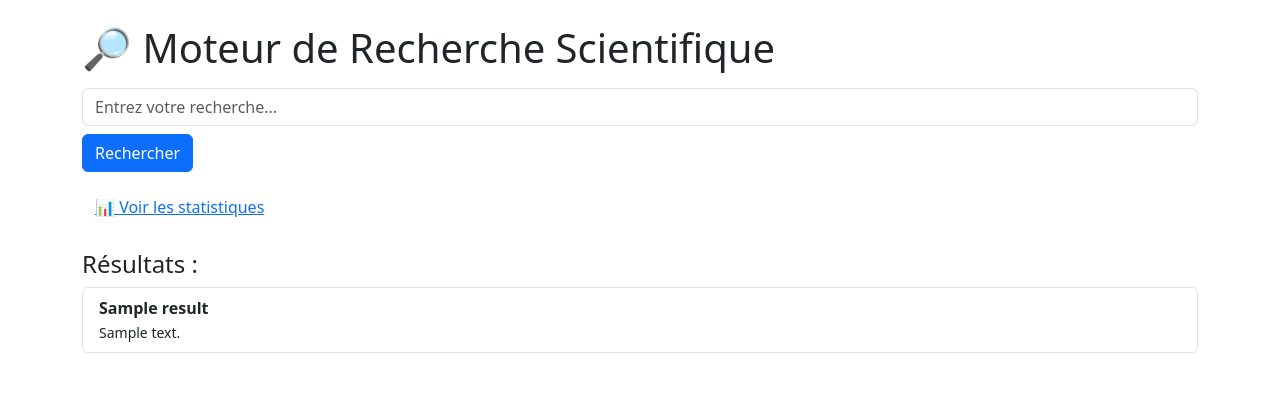
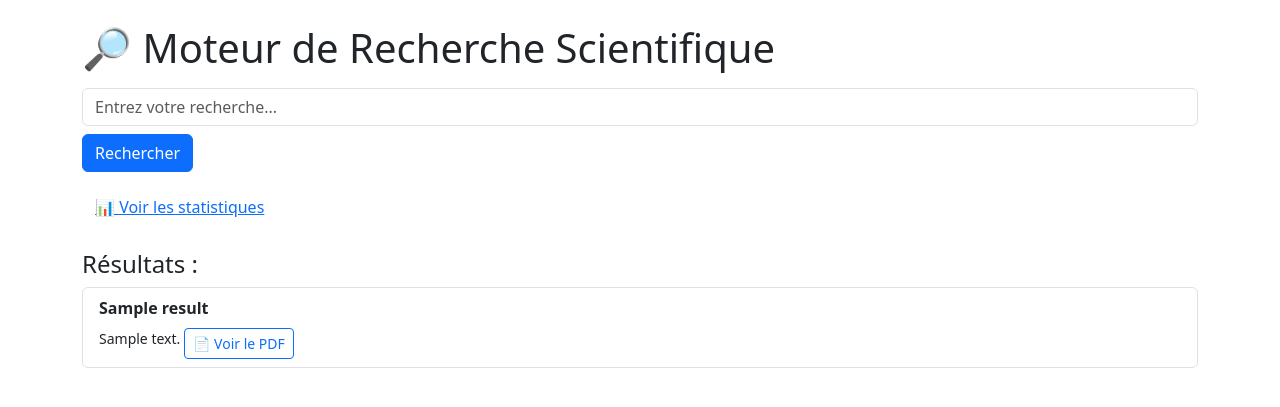
Before and after one commit to barromamadou/moteur_recherche, a Flask app: template templates/index.html in a window 1280 px wide. Shown: the top 407 px of the page. Run offline with Flask 3, Linux system fonts and the light colour scheme; the template is opened without the code that fills it: most values are stand-ins (such as "Sample title", 1, 10 or a date in 2020).

Commit message:
modification

```diff
--- a/templates/index.html
+++ b/templates/index.html
@@ -22,6 +22,9 @@
                     <li class="list-group-item">
                         <strong>{{ r['title'] }}</strong><br>
                         <small>{{ r['content']|safe }}</small>
+                        <a class="btn btn-sm btn-outline-primary mt-2" href="/pdf/{{ r['title'] }}" target="_blank">
+                            📄 Voir le PDF
+                        </a>
                     </li>
                 {% endfor %}
             </ul>
```
Also changed, not shown: 3 other files.
